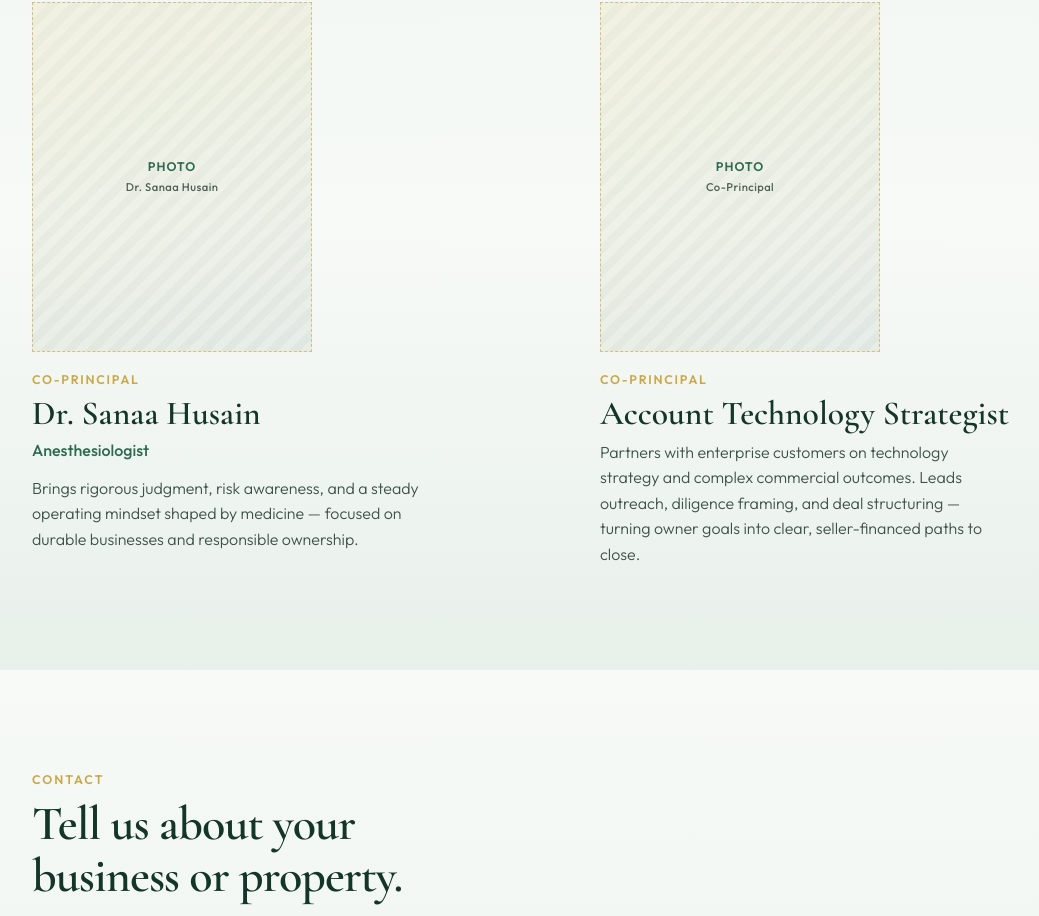
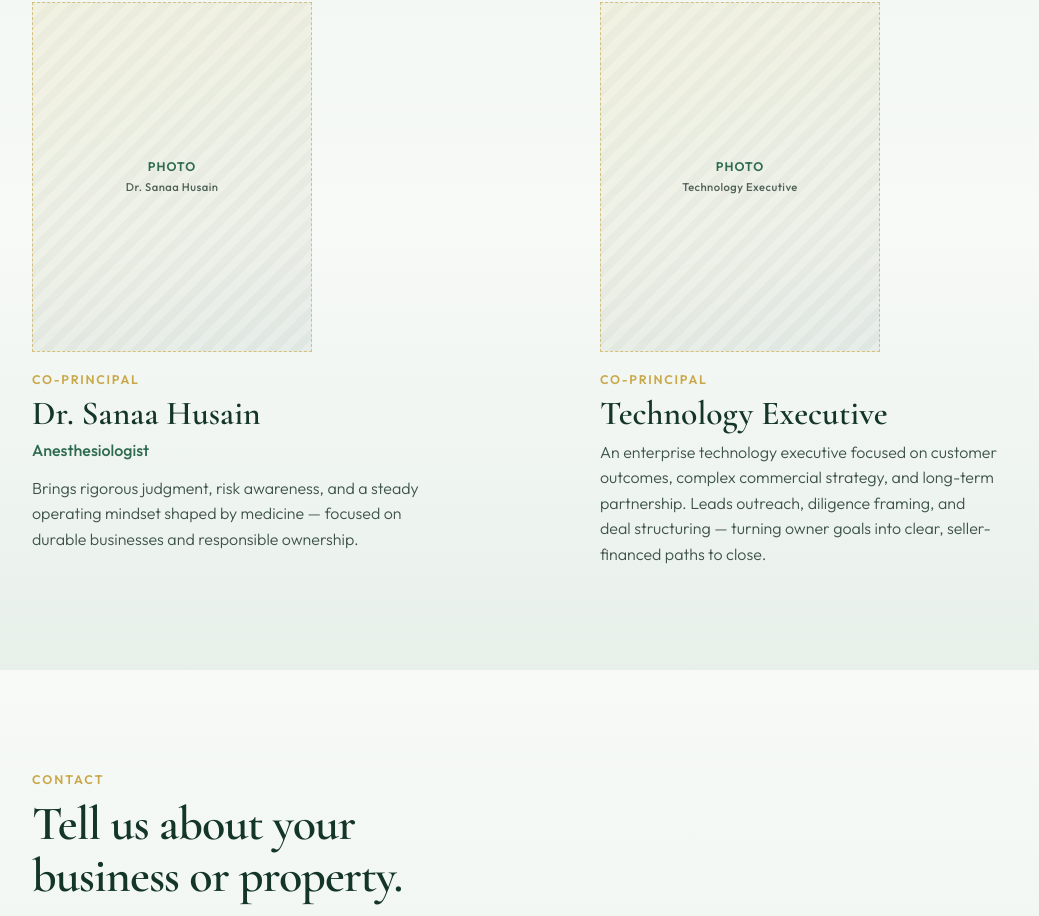
Before and after one commit to hustaha/husain-family-holdings, a React (Vite) app: page / in a window 1280 px wide. Shown: the part 5122-6038 px from the top of the page, without its empty margins (68-1107 px from the left). Built offline with nearby package versions, Linux system fonts and the light colour scheme.

Commit message:
Fix Technology Executive title and hero top gap

```diff
--- a/src/App.jsx
+++ b/src/App.jsx
@@ -294,14 +294,14 @@
             <article className="principal">
               <div className="principal__photo" aria-label="Photo placeholder for Co-Principal">
                 <span>Photo</span>
-                <span className="principal__photo-hint">Co-Principal</span>
+                <span className="principal__photo-hint">Technology Executive</span>
               </div>
               <p className="principal__role">Co-Principal</p>
-              <h3 className="principal__name">Account Technology Strategist</h3>
+              <h3 className="principal__name">Technology Executive</h3>
               <p className="principal__bio">
-                Partners with enterprise customers on technology strategy and complex commercial outcomes.
-                Leads outreach, diligence framing, and deal structuring — turning owner goals into clear,
-                seller-financed paths to close.
+                An enterprise technology executive focused on customer outcomes, complex commercial
+                strategy, and long-term partnership. Leads outreach, diligence framing, and deal
+                structuring — turning owner goals into clear, seller-financed paths to close.
               </p>
             </article>
           </div>
```
